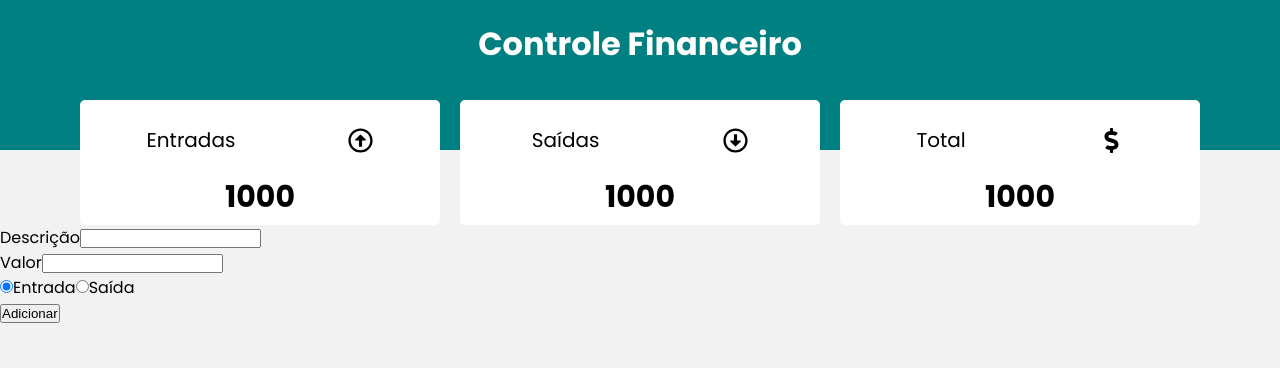
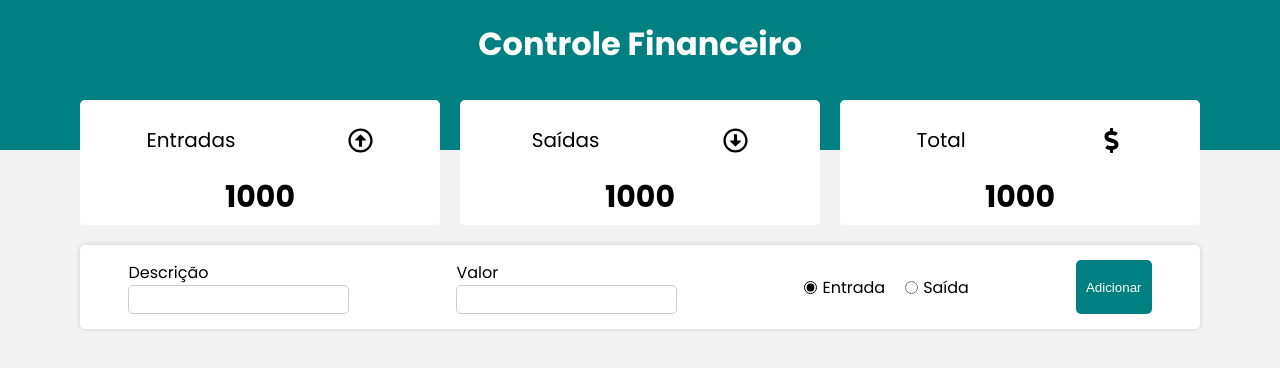
Before and after one commit to JoaoChaves65/Controle-Financas-App, a React (Create React App) app: page / in a window 1280 px wide. Shown: the top 368 px of the page. Built offline with nearby package versions, Linux system fonts and the light colour scheme.

Commit message:
Estilização do component Form

```diff
--- a/src/components/Form/index.js
+++ b/src/components/Form/index.js
@@ -1,5 +1,5 @@
 import React, { useState } from 'react';
-// import * as C from './styles';
+import * as C from './styles'
 
 const Form = () => {
     const [desc, setDesc] = useState("");
@@ -18,41 +18,41 @@ const Form = () => {
 
     return (
         <>
-            <div>
-                <div>
-                    <label>Descrição</label>
-                    <input
+            <C.Container>
+                <C.InputContent>
+                    <C.Label>Descrição</C.Label>
+                    <C.Input
                         value={desc}
                         onChange={(e) => setDesc(e.target.value)}
                     />
-                </div>
-                <div>
-                    <label>Valor</label>
-                    <input
+                </C.InputContent>
+                <C.InputContent>
+                    <C.Label>Valor</C.Label>
+                    <C.Input
                         value={amount}
                         type="number"
                         onChange={(e) => setDesc(e.target.value)}
                     />
-                </div>
-                <div>
-                    <input
+                </C.InputContent>
+                <C.RadioGroup>
+                    <C.Input
                         type="radio"
                         id="rIncome"
                         defaultChecked
                         name="group1"
                         onChange={() => setIsExpense(!isExpense)}
                     />
-                    <label htmlFor="rIncome">Entrada</label>
-                    <input
+                    <C.Label htmlFor="rIncome">Entrada</C.Label>
+                    <C.Input
                         type="radio"
                         id="rExpenses"
                         name="group1"
                         onChange={() => setIsExpense(!isExpense)}
                     />
-                    <label htmlFor="rExpenses">Saída</label>
-                </div>
-                <button onClick={handleSave}>Adicionar</button>
-            </div>
+                    <C.Label htmlFor="rExpenses">Saída</C.Label>
+                </C.RadioGroup>
+                <C.Button onClick={handleSave}>Adicionar</C.Button>
+            </C.Container>
         </>
     );
 };
--- a/src/components/Form/styles.js
+++ b/src/components/Form/styles.js
@@ -0,0 +1,54 @@
+import { styled } from "styled-components";
+
+export const Container = styled.div`
+    max-width: 1120px;
+    margin: 20px auto;
+    width: 98%;
+    background-color: #FFF;
+    box-shadow: 0px 0px 5px #CCC;
+    border-radius: 5px;
+    display: flex;
+    justify-content: space-around;
+    padding: 15px 0px;
+    gap: 10px;
+
+    @media (max-width: 750px) {
+        display: grid
+    }
+`;
+
+export const InputContent = styled.div`
+    display: flex;
+    flex-direction: column;
+`;
+
+export const Label = styled.label``;
+
+export const Input = styled.input`
+    outline: none;
+    border-radius: 5px;
+    padding: 5px 10px;
+    font-size: 15px;
+    border: 1px solid #CCC;
+`;
+
+export const RadioGroup = styled.div`
+    display: flex;
+    align-items: center;
+
+    input {
+        margin-left: 20px;
+        margin-right: 5px;
+        accent-color: black;
+        margin-top: 0;
+    }
+`;
+
+export const Button = styled.button`
+    padding: 5px 10px;
+    border: none;
+    border-radius: 5px;
+    cursor: pointer;
+    color: white;
+    background-color: teal;
+`;
```
